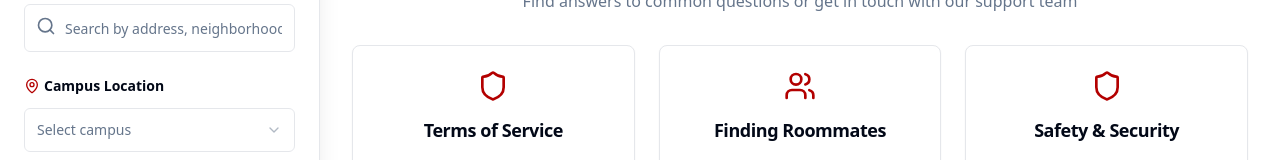
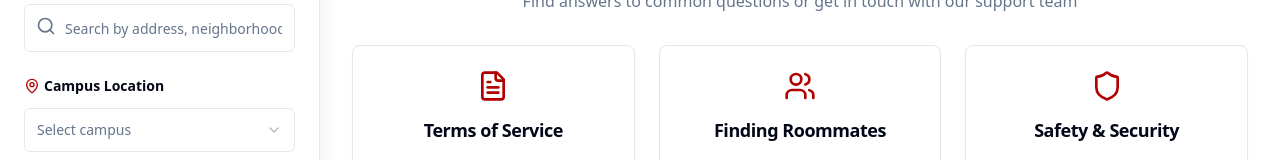
Before and after one commit to IkshwakuVanani/scarlet-pad-connect, a React (Vite) app: page /help in a window 1280 px wide. Shown: the part 190-350 px from the top of the page. Built offline with nearby package versions, Linux system fonts and the light colour scheme; the HTML template or start-up script is replaced by a standard one.

Commit message:
Update help page icon

```diff
--- a/src/pages/Help.tsx
+++ b/src/pages/Help.tsx
@@ -4,7 +4,7 @@ import { Card, CardContent, CardDescription, CardHeader, CardTitle } from "@/com
 import { Badge } from "@/components/ui/badge";
 import { Button } from "@/components/ui/button";
 import { Accordion, AccordionContent, AccordionItem, AccordionTrigger } from "@/components/ui/accordion";
-import { HelpCircle, Mail, MessageSquare, Shield, Home, Users, Search } from "lucide-react";
+import { HelpCircle, Mail, MessageSquare, Shield, Home, Users, Search, FileText } from "lucide-react";
 import { useNavigate } from "react-router-dom";
 
 const Help = () => {
@@ -34,7 +34,7 @@ const Help = () => {
               <div className="grid grid-cols-1 md:grid-cols-3 gap-6 mb-12">
                 <Card className="hover:shadow-lg transition-shadow">
                   <CardHeader className="text-center pb-4">
-                    <Shield className="h-8 w-8 text-primary mx-auto mb-2" />
+                    <FileText className="h-8 w-8 text-primary mx-auto mb-2" />
                     <CardTitle className="text-lg">Terms of Service</CardTitle>
                   </CardHeader>
                   <CardContent className="text-center">
```
